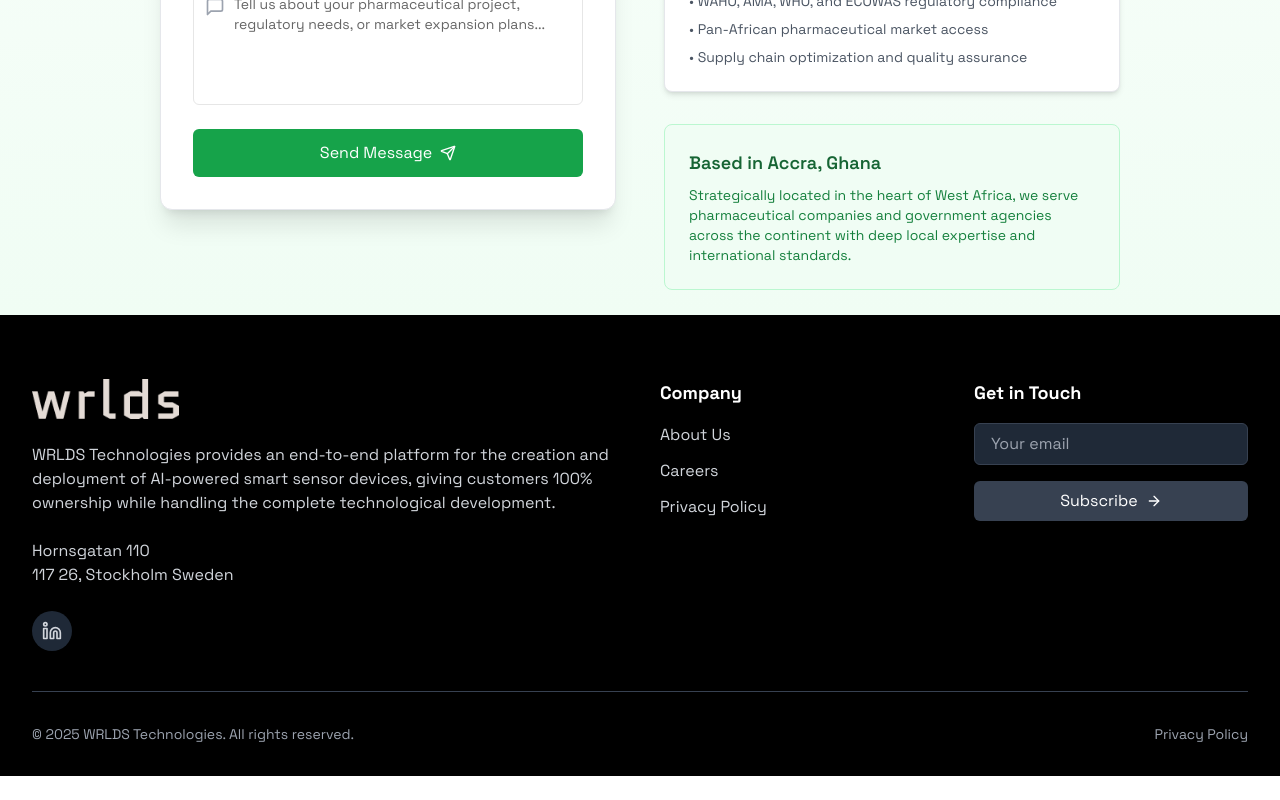
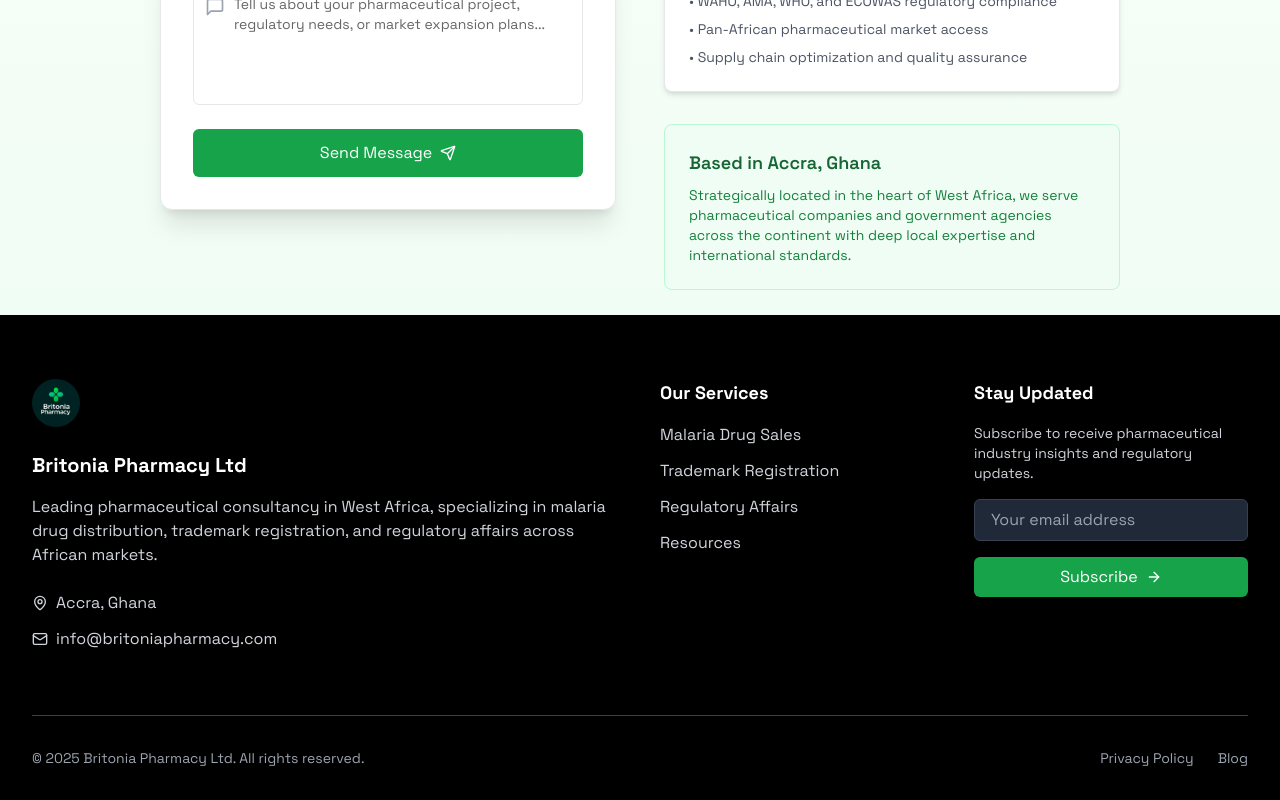
Before and after one commit to britoniapharmacy/britoniapharmacy, a React (Vite) app: page /blog in a window 1280 px wide. Shown: the part 2857-3657 px from the top of the page. Before the commit the page ends 3633 px from the top, so only its background shows below. Built offline with nearby package versions, Linux system fonts and the light colour scheme.

Commit message:
Update website content
Update all remaining page content, replace company references, generate new images, transform project pages, and perform SEO optimization.

```diff
--- a/src/components/Footer.tsx
+++ b/src/components/Footer.tsx
@@ -1,9 +1,9 @@
 
-import { ArrowRight, Linkedin } from "lucide-react";
+import { ArrowRight, Mail, Phone, MapPin } from "lucide-react";
 import { Link } from "react-router-dom";
 import { useState } from "react";
 import { useToast } from "@/hooks/use-toast";
-import emailjs from 'emailjs-com';
+import britoniaLogo from '@/assets/britonia-logo.png';
 
 const Footer = () => {
   const [email, setEmail] = useState("");
@@ -25,39 +25,32 @@ const Footer = () => {
     setIsSubmitting(true);
 
     try {
-      // EmailJS configuration
-      const EMAILJS_SERVICE_ID = "service_i3h66xg";
-      const EMAILJS_TEMPLATE_ID = "template_fgq53nh";
-      const EMAILJS_PUBLIC_KEY = "wQmcZvoOqTAhGnRZ3";
+      // Newsletter subscription would be handled via the same Supabase Edge Function
+      const response = await fetch('/api/newsletter-subscribe', {
+        method: 'POST',
+        headers: {
+          'Content-Type': 'application/json',
+        },
+        body: JSON.stringify({ email }),
+      });
 
-      const templateParams = {
-        from_name: "Website Subscriber",
-        from_email: email,
-        message: `New subscription request from the website footer.`,
-        to_name: 'WRLDS Team',
-        reply_to: email
-      };
-
-      await emailjs.send(
-        EMAILJS_SERVICE_ID,
-        EMAILJS_TEMPLATE_ID,
-        templateParams,
-        EMAILJS_PUBLIC_KEY
-      );
+      if (!response.ok) {
+        throw new Error('Failed to subscribe');
+      }
 
       toast({
         title: "Success!",
-        description: "Thank you for subscribing to our newsletter.",
+        description: "Thank you for subscribing to our pharmaceutical industry updates.",
         variant: "default"
       });
 
       setEmail("");
     } catch (error) {
-      console.error("Error sending subscription:", error);
+      console.error("Error subscribing:", error);
 
       toast({
         title: "Error",
-        description: "There was a problem subscribing. Please try again later.",
+        description: "There was a problem subscribing. Please contact us directly at info@britoniapharmacy.com.",
         variant: "destructive"
       });
     } finally {
@@ -71,46 +64,49 @@ const Footer = () => {
         <div className="grid grid-cols-1 lg:grid-cols-4 gap-10 pb-10 border-b border-gray-700">
           <div className="lg:col-span-2">
             <img
-              src="/lovable-uploads/7d120ee6-3614-4b75-9c35-716d54490d67.png"
-              alt="WRLDS Technologies Logo"
-              className="h-10 w-auto mb-6 invert" // Added invert to make logo white
+              src={britoniaLogo}
+              alt="Britonia Pharmacy Ltd Logo"
+              className="h-12 w-12 mb-6 rounded-full"
             />
+            <h3 className="text-xl font-bold mb-4 text-white">Britonia Pharmacy Ltd</h3>
             <p className="text-gray-300 mb-6">
-              WRLDS Technologies provides an end-to-end platform for the creation and deployment of AI-powered smart sensor devices, giving customers 100% ownership while handling the complete technological development.
+              Leading pharmaceutical consultancy in West Africa, specializing in malaria drug distribution, trademark registration, and regulatory affairs across African markets.
             </p>
-            <p className="text-gray-300 mb-6">
-              Hornsgatan 110<br />
-              117 26, Stockholm Sweden
-            </p>
-            <div className="flex space-x-4">
-              <a
-                href="https://www.linkedin.com/company/wrldstechnologies/"
-                target="_blank"
-                rel="noopener noreferrer"
-                className="w-10 h-10 rounded-full bg-gray-800 flex items-center justify-center text-gray-300 transition-colors hover:bg-gray-700 hover:text-white"
-              >
-                <Linkedin size={20} />
-              </a>
+            <div className="space-y-3 mb-6">
+              <div className="flex items-center text-gray-300">
+                <MapPin className="w-4 h-4 mr-2 flex-shrink-0" />
+                <span>Accra, Ghana</span>
+              </div>
+              <div className="flex items-center text-gray-300">
+                <Mail className="w-4 h-4 mr-2 flex-shrink-0" />
+                <a href="mailto:info@britoniapharmacy.com" className="hover:text-white transition-colors">
+                  info@britoniapharmacy.com
+                </a>
+              </div>
             </div>
           </div>
 
           <div>
-            <h3 className="text-lg font-bold mb-4 text-white">Company</h3>
+            <h3 className="text-lg font-bold mb-4 text-white">Our Services</h3>
             <ul className="space-y-3">
-              <li><Link to="/about" className="text-gray-300 hover:text-white transition-colors">About Us</Link></li>
-              <li><Link to="/careers" className="text-gray-300 hover:text-white transition-colors">Careers</Link></li>
-              <li><Link to="/privacy-policy" className="text-gray-300 hover:text-white transition-colors">Privacy Policy</Link></li>
+              <li><a href="#features" className="text-gray-300 hover:text-white transition-colors">Malaria Drug Sales</a></li>
+              <li><a href="#features" className="text-gray-300 hover:text-white transition-colors">Trademark Registration</a></li>
+              <li><a href="#features" className="text-gray-300 hover:text-white transition-colors">Regulatory Affairs</a></li>
+              <li><Link to="/resources" className="text-gray-300 hover:text-white transition-colors">Resources</Link></li>
             </ul>
           </div>
 
           <div>
-            <h3 className="text-lg font-bold mb-4 text-white">Get in Touch</h3>
+            <h3 className="text-lg font-bold mb-4 text-white">Stay Updated</h3>
+            <p className="text-gray-300 text-sm mb-4">
+              Subscribe to receive pharmaceutical industry insights and regulatory updates.
+            </p>
             <form className="space-y-4" onSubmit={handleSubscribe}>
               <div>
                 <input
                   type="email"
-                  placeholder="Your email"
-                  className="w-full px-4 py-2 bg-gray-800 border border-gray-700 rounded-md focus:outline-none focus:ring-2 focus:ring-gray-600 text-white placeholder-gray-400"
+                  placeholder="Your email address"
+                  className="w-full px-4 py-2 bg-gray-800 border border-gray-700 rounded-md focus:outline-none focus:ring-2 focus:ring-green-600 text-white placeholder-gray-400"
                   value={email}
                   onChange={(e) => setEmail(e.target.value)}
                   disabled={isSubmitting}
@@ -118,7 +114,7 @@ const Footer = () => {
               </div>
               <button
                 type="submit"
-                className="w-full px-4 py-2 bg-gray-700 text-white rounded-md hover:bg-gray-600 transition-colors flex items-center justify-center disabled:opacity-50 disabled:cursor-not-allowed"
+                className="w-full px-4 py-2 bg-green-600 text-white rounded-md hover:bg-green-700 transition-colors flex items-center justify-center disabled:opacity-50 disabled:cursor-not-allowed"
                 disabled={isSubmitting}
               >
                 {isSubmitting ? "Subscribing..." : (
@@ -134,10 +130,11 @@ const Footer = () => {
 
         <div className="pt-8 flex flex-col md:flex-row justify-between items-center">
           <p className="text-gray-400 text-sm mb-4 md:mb-0">
-            © {new Date().getFullYear()} WRLDS Technologies. All rights reserved.
+            © {new Date().getFullYear()} Britonia Pharmacy Ltd. All rights reserved.
           </p>
           <div className="flex space-x-6">
             <Link to="/privacy-policy" className="text-sm text-gray-400 hover:text-white transition-colors">Privacy Policy</Link>
+            <Link to="/blog" className="text-sm text-gray-400 hover:text-white transition-colors">Blog</Link>
           </div>
         </div>
       </div>
```
Also changed, not shown: src/components/WhyWrlds.tsx (+52 -47 lines).
